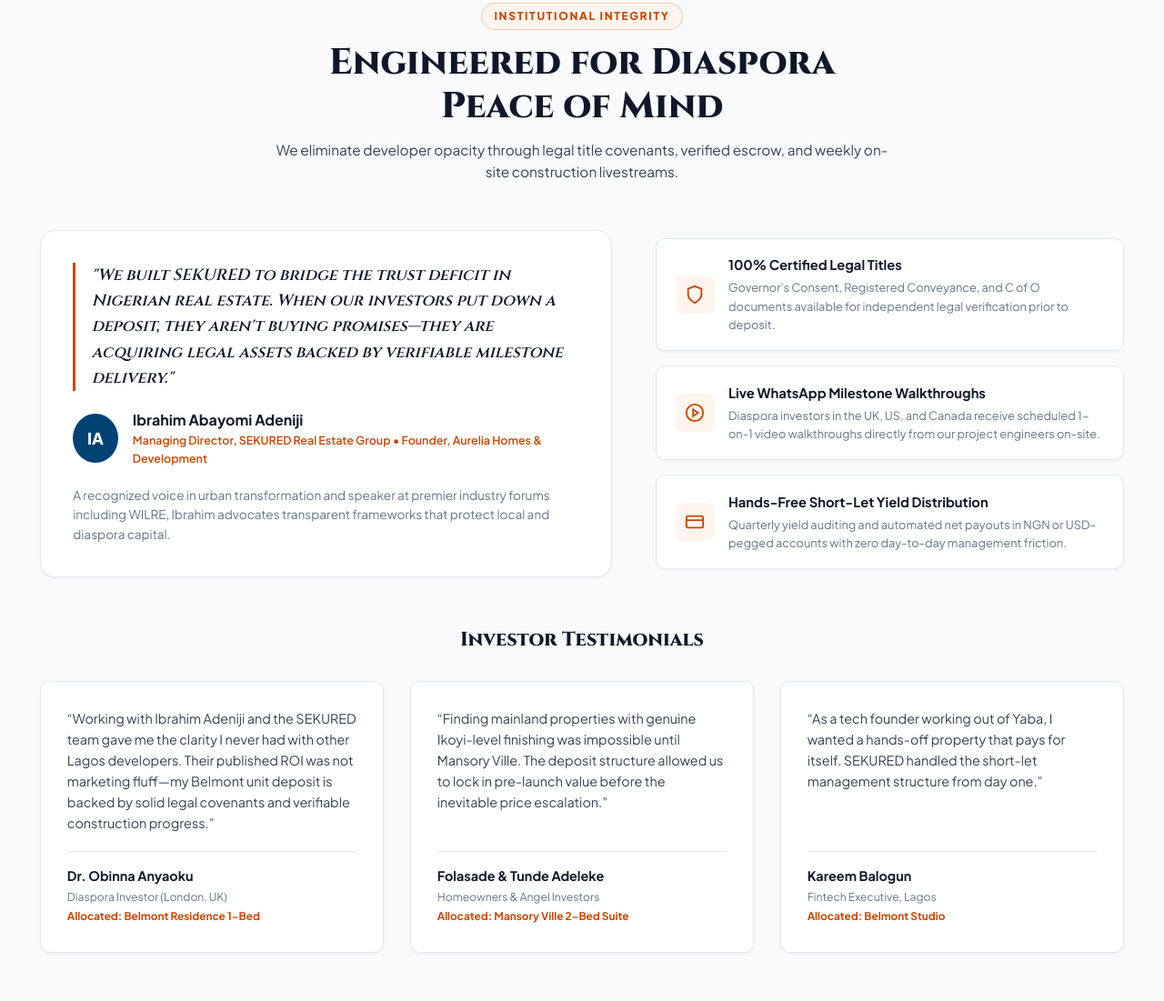
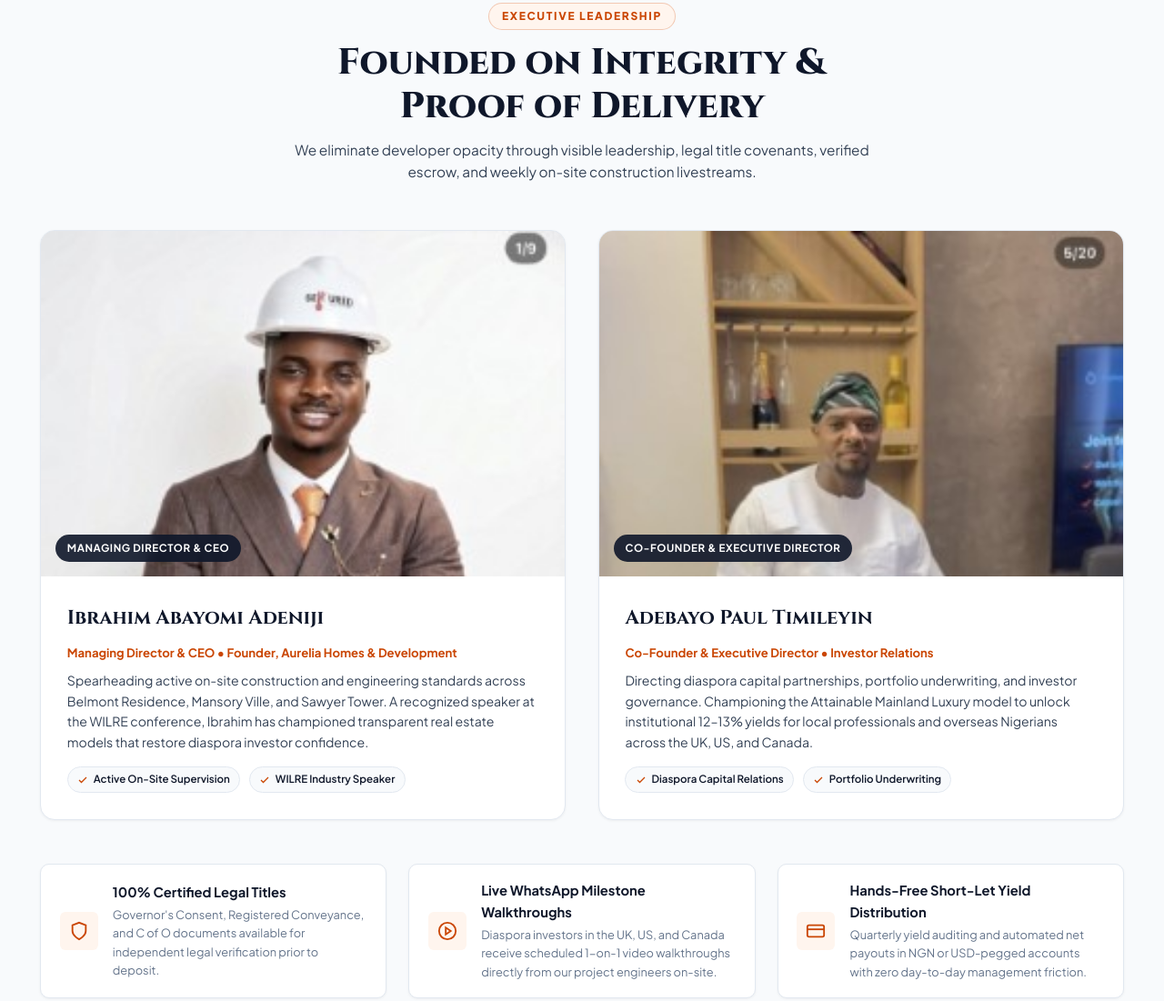
Before and after one commit to Olalolo22/sekured-realestate, a website built with Vite: page index.html in a window 1280 px wide. Shown: the part 5037-6138 px from the top of the page at 91% size. Built offline with nearby package versions, Linux system fonts and the light colour scheme.

Commit message:
feat(leadership): add official founder photos for Ibrahim Abayomi Adeniji and Adebayo Paul Timileyin

```diff
--- a/index.html
+++ b/index.html
@@ -407,35 +407,66 @@
   <section class="section" id="trust-center" style="background: var(--bg-surface); border-top: 1px solid var(--border-light); border-bottom: 1px solid var(--border-light);">
     <div class="container">
       <div class="section-header">
-        <span class="section-tag">Institutional Integrity</span>
-        <h2 class="section-title">Engineered for Diaspora Peace of Mind</h2>
+        <span class="section-tag">Executive Leadership</span>
+        <h2 class="section-title">Founded on Integrity & Proof of Delivery</h2>
         <p class="section-desc">
-          We eliminate developer opacity through legal title covenants, verified escrow, and weekly on-site construction livestreams.
+          We eliminate developer opacity through visible leadership, legal title covenants, verified escrow, and weekly on-site construction livestreams.
         </p>
       </div>
 
-      <div class="trust-grid">
-        <!-- Founder Bio Card -->
-        <div class="founder-card">
-          <p class="founder-quote">
-            "We built SEKURED to bridge the trust deficit in Nigerian real estate. When our investors put down a deposit, they aren't buying promises—they are acquiring legal assets backed by verifiable milestone delivery."
+      <!-- Dual Founders Showcase -->
+      <div class="founders-leadership-grid">
+        <div class="founder-executive-card">
+          <div class="founder-image-wrap">
+            <img src="./founder-ibrahim.jpg" alt="Ibrahim Abayomi Adeniji" class="founder-img">
+            <span class="founder-role-badge">Managing Director & CEO</span>
+          </div>
+          <div class="founder-details-body">
+            <h3 class="founder-name">Ibrahim Abayomi Adeniji</h3>
+            <span class="founder-title">Managing Director & CEO • Founder, Aurelia Homes & Development</span>
+            <p class="founder-bio-text">
+              Spearheading active on-site construction and engineering standards across Belmont Residence, Mansory Ville, and Sawyer Tower. A recognized speaker at the WILRE conference, Ibrahim has championed transparent real estate models that restore diaspora investor confidence.
             </p>
-          <div class="founder-profile-row">
-            <div class="founder-avatar">
-              IA
-            </div>
-            <div class="founder-info">
-              <h4>Ibrahim Abayomi Adeniji</h4>
-              <p>Managing Director, SEKURED Real Estate Group • Founder, Aurelia Homes & Development</p>
+            <div class="founder-credentials-row">
+              <span class="credential-pill">
+                <svg width="12" height="12" viewBox="0 0 24 24" fill="none" stroke="currentColor" stroke-width="2.5"><polyline points="20 6 9 17 4 12"/></svg>
+                Active On-Site Supervision
+              </span>
+              <span class="credential-pill">
+                <svg width="12" height="12" viewBox="0 0 24 24" fill="none" stroke="currentColor" stroke-width="2.5"><polyline points="20 6 9 17 4 12"/></svg>
+                WILRE Industry Speaker
+              </span>
             </div>
           </div>
-          <p style="font-size: 0.85rem; color: var(--text-muted); line-height: 1.6;">
-            A recognized voice in urban transformation and speaker at premier industry forums including WILRE, Ibrahim advocates transparent frameworks that protect local and diaspora capital.
-          </p>
         </div>
 
-        <!-- Trust Pillars -->
-        <div class="trust-pillars-stack">
+        <div class="founder-executive-card">
+          <div class="founder-image-wrap">
+            <img src="./founder-adebayo.jpg" alt="Adebayo Paul Timileyin" class="founder-img">
+            <span class="founder-role-badge">Co-Founder & Executive Director</span>
+          </div>
+          <div class="founder-details-body">
+            <h3 class="founder-name">Adebayo Paul Timileyin</h3>
+            <span class="founder-title">Co-Founder & Executive Director • Investor Relations</span>
+            <p class="founder-bio-text">
+              Directing diaspora capital partnerships, portfolio underwriting, and investor governance. Championing the Attainable Mainland Luxury model to unlock institutional 12–13% yields for local professionals and overseas Nigerians across the UK, US, and Canada.
+            </p>
+            <div class="founder-credentials-row">
+              <span class="credential-pill">
+                <svg width="12" height="12" viewBox="0 0 24 24" fill="none" stroke="currentColor" stroke-width="2.5"><polyline points="20 6 9 17 4 12"/></svg>
+                Diaspora Capital Relations
+              </span>
+              <span class="credential-pill">
+                <svg width="12" height="12" viewBox="0 0 24 24" fill="none" stroke="currentColor" stroke-width="2.5"><polyline points="20 6 9 17 4 12"/></svg>
+                Portfolio Underwriting
+              </span>
+            </div>
+          </div>
+        </div>
+      </div>
+
+      <!-- Trust Pillars Stack -->
+      <div class="trust-pillars-row" style="margin-top: 3rem;">
         <div class="trust-pillar-item">
           <div class="pillar-icon-box">
             <svg width="22" height="22" viewBox="0 0 24 24" fill="none" stroke="currentColor" stroke-width="2"><path d="M12 22s8-4 8-10V5l-8-3-8 3v7c0 6 8 10 8 10z"/></svg>
@@ -463,7 +494,6 @@
           <div class="pillar-text">
             <h5>Hands-Free Short-Let Yield Distribution</h5>
             <p>Quarterly yield auditing and automated net payouts in NGN or USD-pegged accounts with zero day-to-day management friction.</p>
-            </div>
           </div>
         </div>
       </div>
--- a/src/style.css
+++ b/src/style.css
@@ -1631,3 +1631,141 @@
   align-items: flex-start;
   gap: 0.7rem;
 }
+
+/* --------------------------------------------------------------------------
+   FOUNDERS & EXECUTIVE LEADERSHIP SHOWCASE
+   -------------------------------------------------------------------------- */
+.founders-leadership-grid {
+  display: grid;
+  grid-template-columns: 1fr 1fr;
+  gap: 2.2rem;
+  margin-bottom: 2rem;
+}
+
+.founder-executive-card {
+  background: #FFFFFF;
+  border: 1px solid var(--border-light);
+  border-radius: var(--radius-lg);
+  overflow: hidden;
+  box-shadow: var(--shadow-sm);
+  display: flex;
+  flex-direction: column;
+  transition: border-color 0.2s ease, box-shadow 0.2s ease;
+}
+
+.founder-executive-card:hover {
+  border-color: var(--brand-orange);
+  box-shadow: var(--shadow-md);
+}
+
+.founder-image-wrap {
+  position: relative;
+  height: 380px;
+  background: #E2E8F0;
+  overflow: hidden;
+}
+
+.founder-img {
+  width: 100%;
+  height: 100%;
+  object-fit: cover;
+  object-position: top center;
+}
+
+.founder-role-badge {
+  position: absolute;
+  bottom: 1rem;
+  left: 1rem;
+  background: rgba(15, 23, 42, 0.9);
+  color: #FFFFFF;
+  font-size: 0.72rem;
+  font-weight: 700;
+  padding: 0.35rem 0.8rem;
+  border-radius: var(--radius-full);
+  text-transform: uppercase;
+  letter-spacing: 0.05em;
+  backdrop-filter: blur(8px);
+}
+
+.founder-details-body {
+  padding: 1.8rem;
+  display: flex;
+  flex-direction: column;
+  gap: 0.6rem;
+}
+
+.founder-name {
+  font-family: var(--font-serif);
+  font-size: 1.35rem;
+  font-weight: 700;
+  color: var(--text-dark);
+}
+
+.founder-title {
+  font-size: 0.82rem;
+  color: var(--brand-orange);
+  font-weight: 700;
+}
+
+.founder-bio-text {
+  font-size: 0.88rem;
+  color: var(--text-body);
+  line-height: 1.6;
+}
+
+.founder-credentials-row {
+  display: flex;
+  align-items: center;
+  gap: 0.6rem;
+  flex-wrap: wrap;
+  margin-top: 0.4rem;
+}
+
+.credential-pill {
+  display: inline-flex;
+  align-items: center;
+  gap: 0.35rem;
+  background: var(--bg-surface);
+  border: 1px solid var(--border-light);
+  color: var(--text-dark);
+  font-size: 0.72rem;
+  font-weight: 600;
+  padding: 0.25rem 0.65rem;
+  border-radius: var(--radius-full);
+}
+
+.credential-pill svg {
+  color: var(--brand-orange);
+}
+
+.trust-pillars-row {
+  display: grid;
+  grid-template-columns: repeat(3, 1fr);
+  gap: 1.5rem;
+}
+
+@media (max-width: 992px) {
+  .founders-leadership-grid {
+    grid-template-columns: 1fr;
+    gap: 2rem;
+  }
+
+  .trust-pillars-row {
+    grid-template-columns: 1fr;
+    gap: 1rem;
+  }
+}
+
+@media (max-width: 640px) {
+  .founder-image-wrap {
+    height: 300px;
+  }
+
+  .founder-details-body {
+    padding: 1.2rem;
+  }
+
+  .founder-name {
+    font-size: 1.2rem;
+  }
+}
```
Also changed, not shown: public/founder-adebayo.jpg (added), public/founder-ibrahim.jpg (added). Lines whose indentation alone changed are shown as unchanged.
